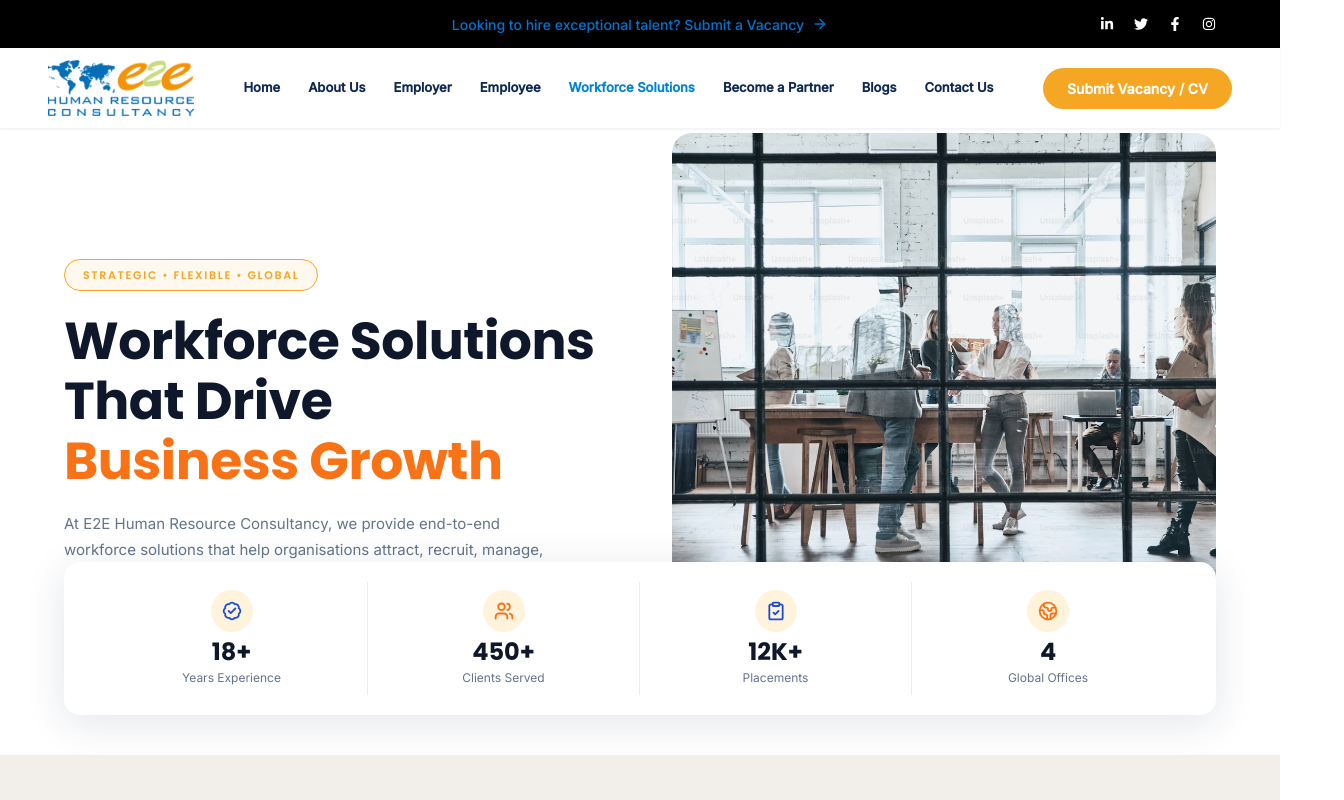
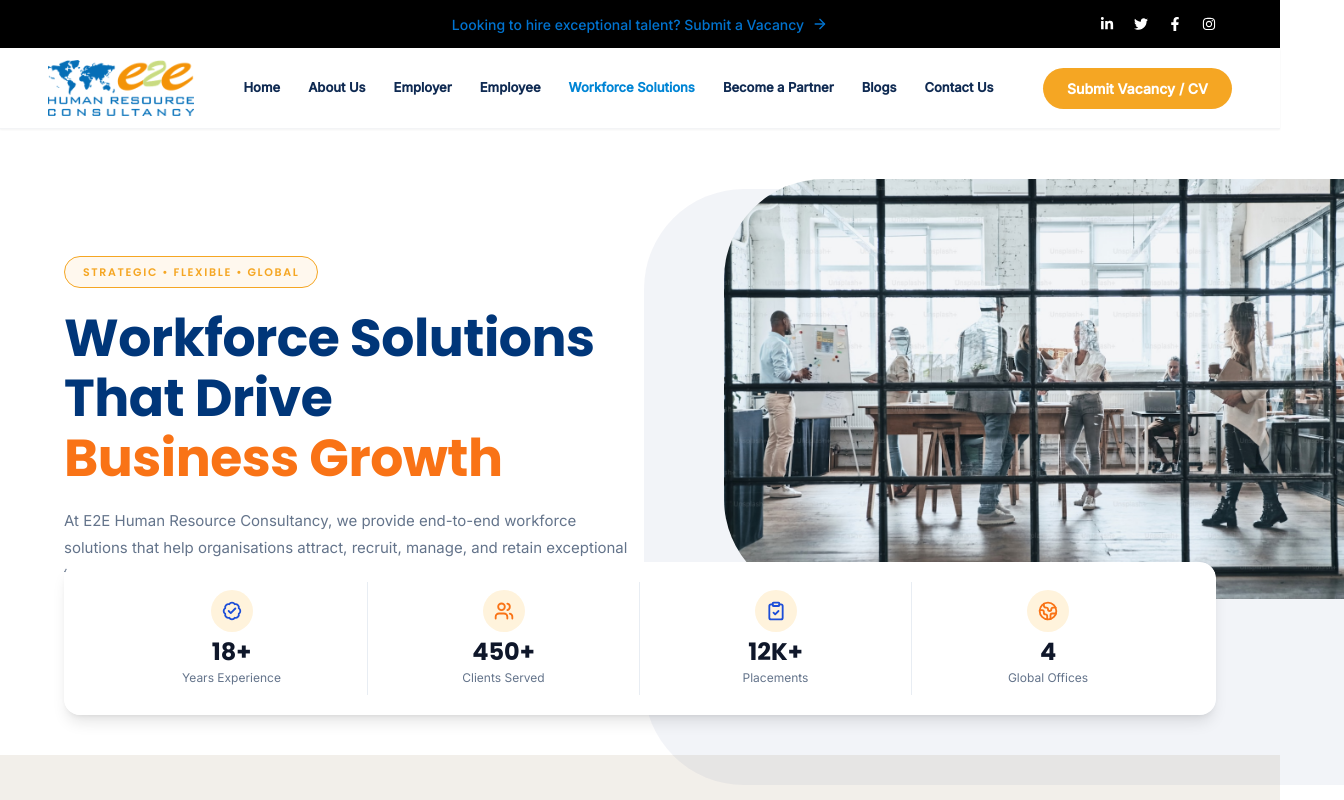
Before and after one commit to rahulchaudhari31/Frontend, a React (Vite) app in the folder e2e-hrc/: page / in a window 1280 px wide. Shown: the top 800 px of the page, 1344 px wide, since content can reach past the window. Built offline with nearby package versions, Linux system fonts and the light colour scheme.

Commit message:
updated hero

```diff
--- a/e2e-hrc/src/components/Hero.jsx
+++ b/e2e-hrc/src/components/Hero.jsx
@@ -75,6 +75,14 @@
           <h1
             style={{
               margin: 0,
+              display: 'flex',
+              flexDirection: 'column',
+              alignItems: 'flex-start',
+              padding: 0,
+              width: '752px',
+              height: '180px',
+              flexShrink: 0,
+              alignSelf: 'stretch',
               fontFamily: "'Poppins', sans-serif",
               fontSize: '52px',
               fontWeight: 800,
@@ -83,23 +91,29 @@
               color: '#0F172A',
             }}
           >
-            Workforce Solutions
-            <br />
-            That Drive
-            <br />
-            <span style={{ color: '#F97316' }}>Business Growth</span>
+            <span style={{ color: '#003679', display: 'block', lineHeight: 1.15 }}>Workforce Solutions</span>
+            <span style={{ color: '#003679', display: 'block', lineHeight: 1.15 }}>That Drive</span>
+            <span style={{ color: '#F97316', display: 'block', lineHeight: 1.15 }}>Business Growth</span>
           </h1>
 
           {/* Paragraph */}
           <p
             style={{
               margin: 0,
+              display: 'flex',
+              flexDirection: 'column',
+              alignItems: 'flex-start',
+              padding: 0,
+              width: '576px',
+              maxWidth: '576px',
+              height: '84px',
+              flexShrink: 0,
+              alignSelf: 'stretch',
               fontFamily: "'Inter', sans-serif",
               fontSize: '15px',
               fontWeight: 400,
               lineHeight: 1.75,
               color: '#64748B',
-              maxWidth: '480px',
             }}
           >
             At E2E Human Resource Consultancy, we provide end-to-end workforce
@@ -108,23 +122,47 @@
           </p>
         </div>
 
-        {/* RIGHT column — image */}
+        {/* RIGHT column — image pinned to right edge */}
         <div
           style={{
-            flex: 1,
-            minWidth: 0,
-            height: '100%',
+            position: 'absolute',
+            right: '-64px',
+            top: 0,
+            bottom: 0,
+            width: '620px',
             display: 'flex',
             alignItems: 'flex-start',
-            paddingBottom: '72px',
+            justifyContent: 'flex-end',
           }}
         >
+          {/* Overlay shadow */}
           <div
             style={{
-              width: '100%',
-              height: '100%',
-              borderRadius: '20px',
+              position: 'absolute',
+              left: '-80px',
+              right: 0,
+              top: '60px',
+              bottom: '-30px',
+              background: 'rgba(0, 54, 121, 0.05)',
+              borderRadius: '100px 0px 0px 100px',
+              zIndex: 0,
+              pointerEvents: 'none',
+            }}
+          />
+          <div
+            style={{
+              width: '620px',
+              height: '420px',
+              borderTopLeftRadius: '100px',
+              borderBottomLeftRadius: '100px',
+              borderTopRightRadius: '0px',
+              borderBottomRightRadius: '0px',
               overflow: 'hidden',
+              opacity: 1,
+              flexShrink: 0,
+              position: 'relative',
+              zIndex: 1,
+              marginTop: '50px',
             }}
           >
             <img
@@ -144,21 +182,43 @@
         </div>
       </div>
 
-      {/* Stats card — anchored to bottom, full width */}
+      {/* Stats card — Figma overlay+shadow spec */}
       <div
         style={{
           position: 'absolute',
-          bottom: '40px',
           left: '64px',
           right: '64px',
+          bottom: '40px',
+          background: 'rgba(255, 255, 255, 0.002)',
+          boxShadow: '0px 10px 15px -3px rgba(0,0,0,0.1), 0px 4px 6px -4px rgba(0,0,0,0.1)',
+          borderRadius: '16px',
+          zIndex: 20,
+          flexGrow: 0,
+          /* solid white behind the near-transparent bg */
+          backdropFilter: 'none',
+          overflow: 'hidden',
+        }}
+      >
+        {/* Solid white fill layer so card is visible */}
+        <div
+          style={{
+            position: 'absolute',
+            left: 0, right: 0, top: 0, bottom: 0,
             background: '#FFFFFF',
             borderRadius: '16px',
-          boxShadow: '0 8px 40px rgba(15, 42, 82, 0.12)',
+            zIndex: 0,
+          }}
+        />
+
+        {/* Stats grid */}
+        <div
+          style={{
+            position: 'relative',
+            zIndex: 1,
             display: 'grid',
             gridTemplateColumns: 'repeat(4, 1fr)',
             padding: '20px 32px',
             boxSizing: 'border-box',
-          zIndex: 10,
           }}
         >
           {stats.map(({ icon: Icon, value, label, color }, i) => (
@@ -213,6 +273,7 @@
             </div>
           ))}
         </div>
+      </div>
 
     </section>
   );
```
Lines whose indentation alone changed are shown as unchanged.
